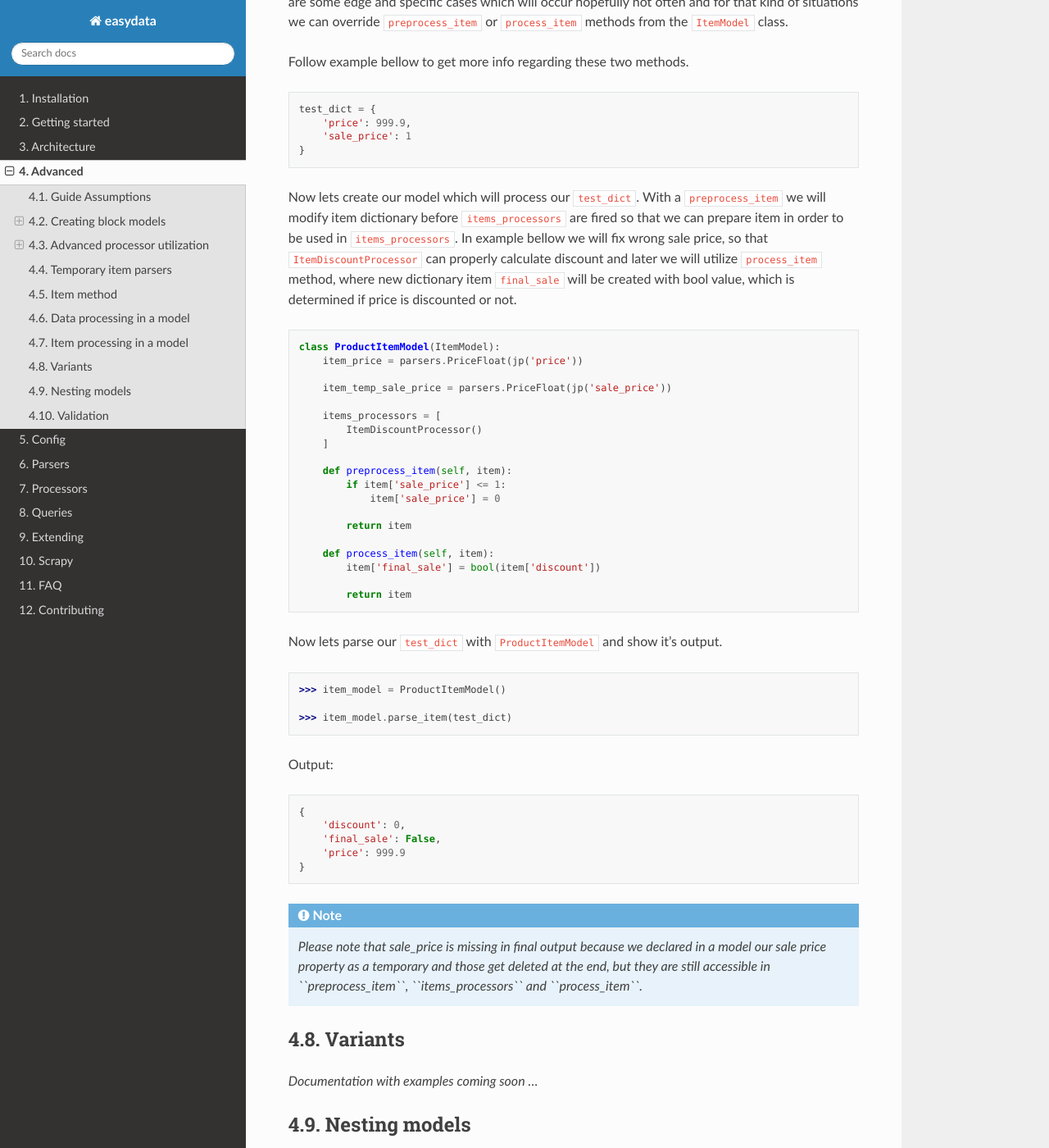
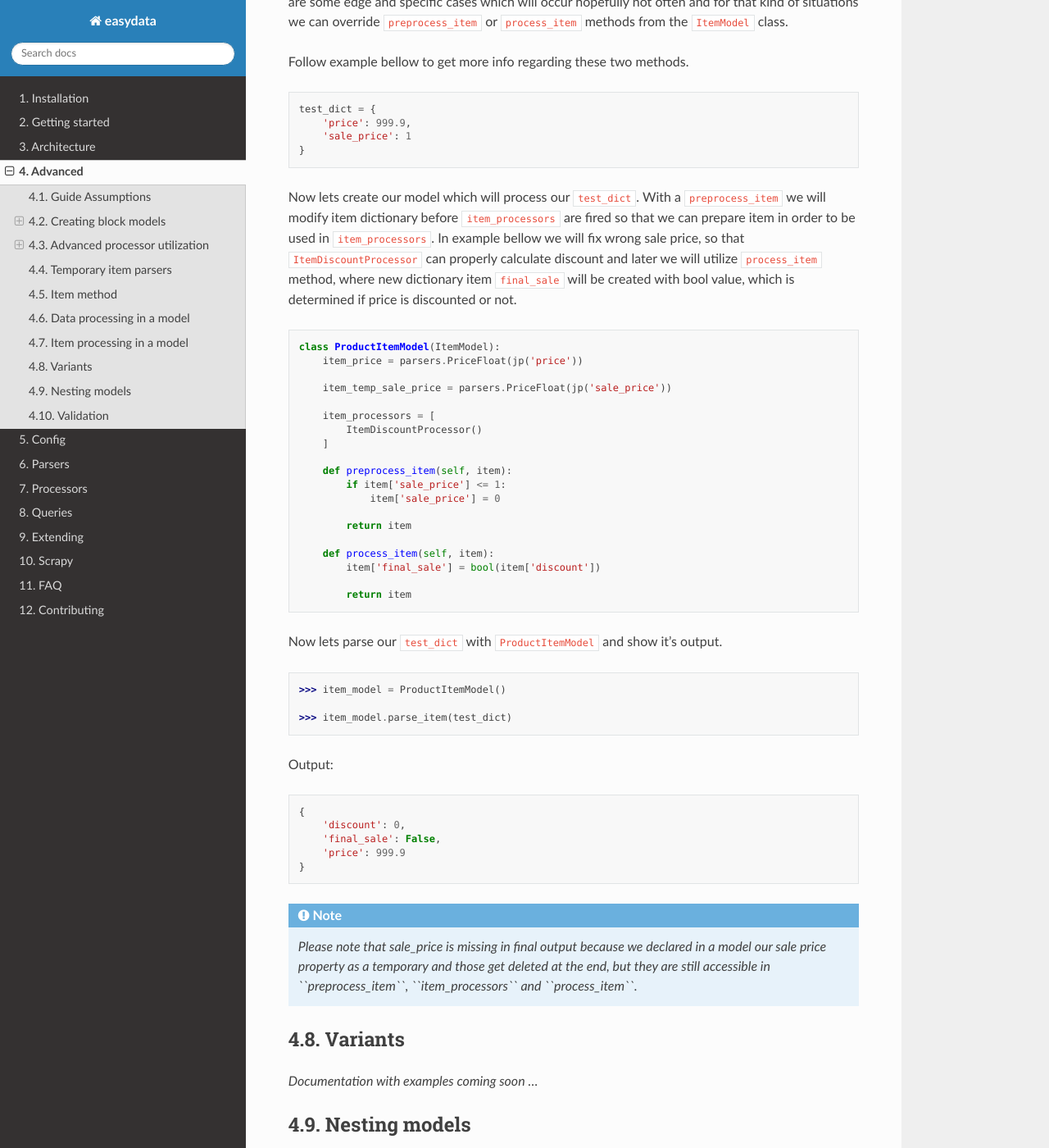
Before and after one commit to easydatapy/easydata, a Sphinx documentation site: the page built from docs/advanced.rst, in a window 1280 px wide and 1400 px high, scrolled down 8197 px. Shown: the whole window at 82% size. Built offline with Sphinx 7.4.7 and the Read the Docs theme 2.0.0, drawn with Linux system fonts in a browser that asks for light colours; some of the changed text lies outside the part shown.

Commit message:
rename items_processors to item_processors

```diff
--- a/docs/advanced.rst
+++ b/docs/advanced.rst
@@ -52,7 +52,7 @@
             pq('#sale-price::text')
         )
 
-        items_processors = [
+        item_processors = [
             ('discount', ItemDiscountProcessor())
         ]
 
@@ -116,7 +116,7 @@
             PricingBlockModel()
         ]
 
-        items_processors = [
+        item_processors = [
             ('discount', None)
         ]
 
@@ -208,7 +208,7 @@
             pq('#sale-price::text')
         )
 
-        items_processors = [
+        item_processors = [
             ItemDiscountProcessor()
         ]
 
@@ -223,7 +223,7 @@
             PricingBlockModel()
         ]
 
-        items_processors = [
+        item_processors = [
             ItemDiscountProcessor(no_decimals=True)
         ]
 
@@ -231,7 +231,7 @@
 
 In this case ``ItemDiscountProcessor`` from our ``ProductItemModel`` would be joined
 together with the same processor from the ``PricingBlockModel``. For better understanding
-lets just show a list how ``items_processors`` behind the scene look like now.
+lets just show a list how ``item_processors`` behind the scene look like now.
 
 .. code-block:: python
 
@@ -257,7 +257,7 @@
             pq('#sale-price::text')
         )
 
-        items_processors = [
+        item_processors = [
             ('discount', ItemDiscountProcessor())
         ]
 
@@ -271,7 +271,7 @@
             PricingBlockModel()
         ]
 
-        items_processors = [
+        item_processors = [
             ('discount', ItemDiscountProcessor(no_decimals=True))
         ]
 
@@ -289,7 +289,7 @@
             PricingBlockModel()
         ]
 
-        items_processors = [
+        item_processors = [
             ('discount', None)
         ]
 
@@ -316,7 +316,7 @@
             pq('#sale-price::text')
         )
 
-        items_processors = [
+        item_processors = [
             ItemDiscountProcessor()
         ]
 
@@ -447,8 +447,8 @@
     }
 
 Now lets create our model which will process our ``test_dict``. With a ``preprocess_item``
-we will modify item dictionary before ``items_processors`` are fired so that we can prepare
-item in order to be used in  ``items_processors``. In example bellow we will fix wrong sale
+we will modify item dictionary before ``item_processors`` are fired so that we can prepare
+item in order to be used in  ``item_processors``. In example bellow we will fix wrong sale
 price, so that ``ItemDiscountProcessor`` can properly calculate discount and later we will
 utilize ``process_item`` method, where new dictionary item ``final_sale`` will be created
 with bool value, which is determined if price is discounted or not.
@@ -460,7 +460,7 @@
 
         item_temp_sale_price = parsers.PriceFloat(jp('sale_price'))
 
-        items_processors = [
+        item_processors = [
             ItemDiscountProcessor()
         ]
 
@@ -497,7 +497,7 @@
 .. note::
     *Please note that sale_price is missing in final output because we declared in
     a model our sale price property as a temporary and those get deleted at the end,
-    but they are still accessible in ``preprocess_item``, ``items_processors`` and
+    but they are still accessible in ``preprocess_item``, ``item_processors`` and
     ``process_item``.*
 
 Variants
--- a/docs/architecture.rst
+++ b/docs/architecture.rst
@@ -48,7 +48,7 @@
             source='html'
         )
 
-        items_processors = [
+        item_processors = [
             ItemDiscountProcessor()
         ]
 
```
Also changed, not shown: docs/getting_started.rst (+5 -5 lines), 2 other files.
